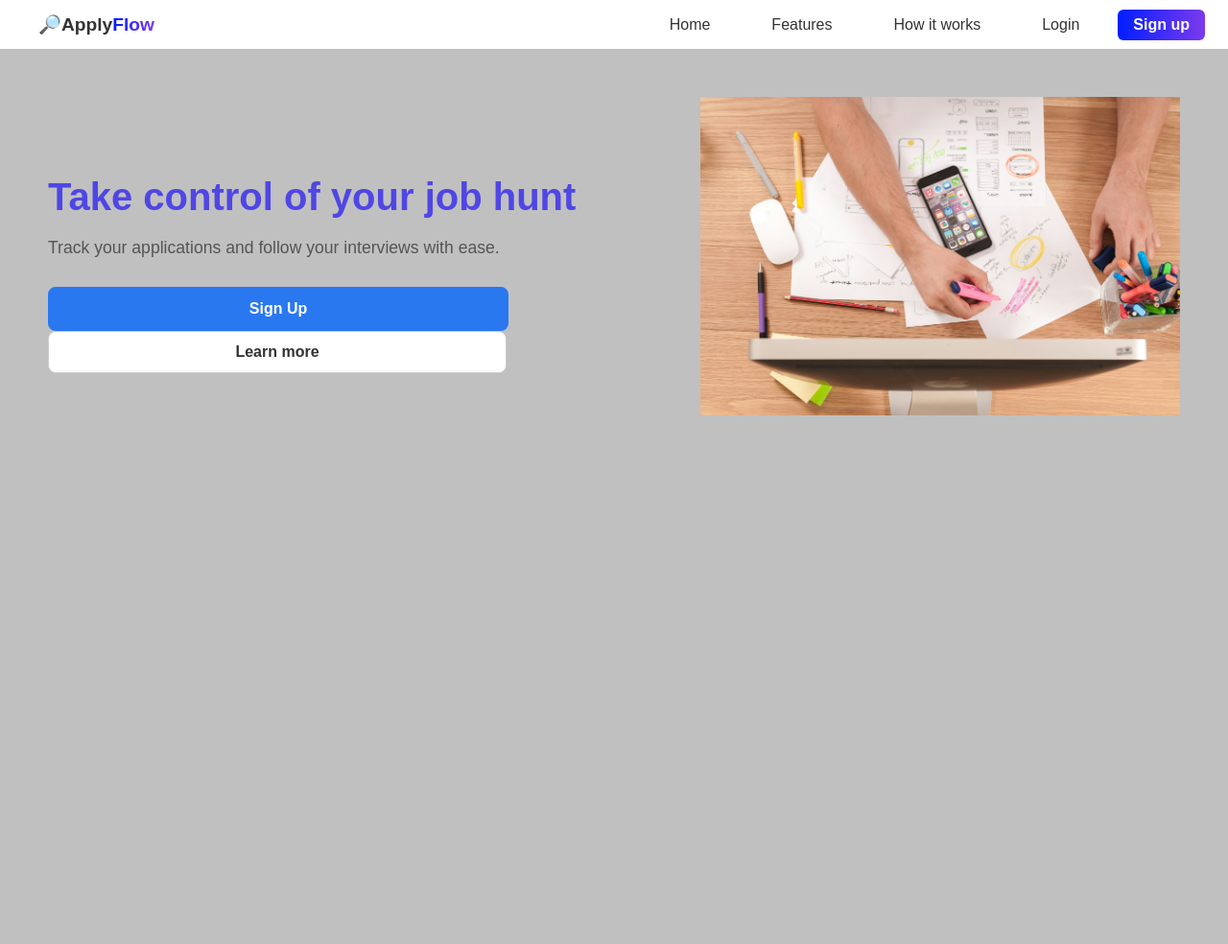
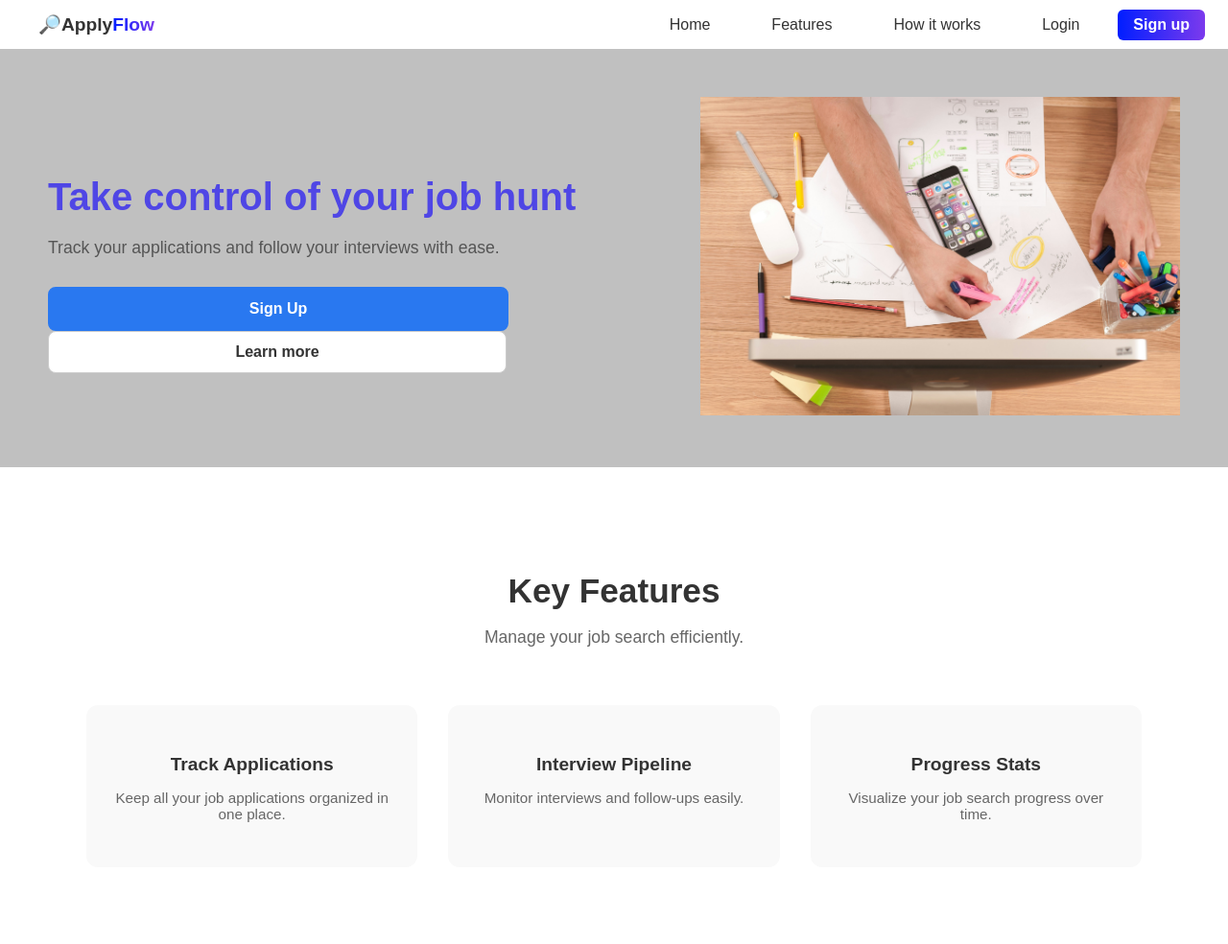
Before and after one commit to natsukimatoba-08/project, a plain HTML site: page index.html in a window 1280 px wide. Shown: the whole page at 96% size. Before the commit the page ends 800 px from the top, so only its background shows below. Drawn offline with Linux system fonts and the light colour scheme.

Commit message:
Key features section

```diff
--- a/index.html
+++ b/index.html
@@ -36,5 +36,30 @@
       </div>
     </section>
 
+    <section class="keyfeatures">
+       <div class="features">
+         <h2>Key Features</h2>
+         <p class="features-subtitle">Manage your job search efficiently.</p>
+
+         <div class="features-grid">
+           <div class="feature-card">
+            <h3>Track Applications</h3>
+            <p>Keep all your job applications organized in one place.</p>
+           </div>
+
+          <div class="feature-card">
+             <h3>Interview Pipeline</h3>
+              <p>Monitor interviews and follow-ups easily.</p>
+          </div>
+
+            <div class="feature-card">
+               <h3>Progress Stats</h3>
+                <p>Visualize your job search progress over time.</p>
+            </div>
+         </div>
+       </div>
+
+
+</section>
 </body>
 </html>
--- a/style.css
+++ b/style.css
@@ -186,6 +186,52 @@ p {
   color: #ffffff;
 }
 
+.keyfeatures {
+  background-color: #ffffff;
+  padding: 80px 0;
+}
+
+.features {
+  max-width: 1100px;
+  margin: 0 auto;
+  padding: 0 24px;
+  text-align: center;
+}
+
+.keyfeatures h2 {
+  font-size: 2.2rem;
+  margin-bottom: 12px;
+  color: #333;
+}
+
+.features-subtitle {
+  color: #666;
+  margin-bottom: 60px;
+}
+
+.features-grid {
+  display: grid;
+  grid-template-columns: repeat(3, 1fr);
+  gap: 32px;
+}
+
+.feature-card {
+  background-color: #f9f9f9;
+  border-radius: 12px;
+  padding: 32px 24px;
+}
+
+.feature-card h3 {
+  margin-bottom: 12px;
+  font-size: 1.2rem;
+}
+
+.feature-card p {
+  color: #666;
+  font-size: 0.95rem;
+}
+
+
 @media (max-width: 768px) {
   ul.navbar {
     flex-direction: column;
@@ -207,4 +253,8 @@ p {
   .mainbuttons a {
     width: 100%;
   }
+
+  .features-grid {
+    grid-template-columns: 1fr;
+  }
 }
```
